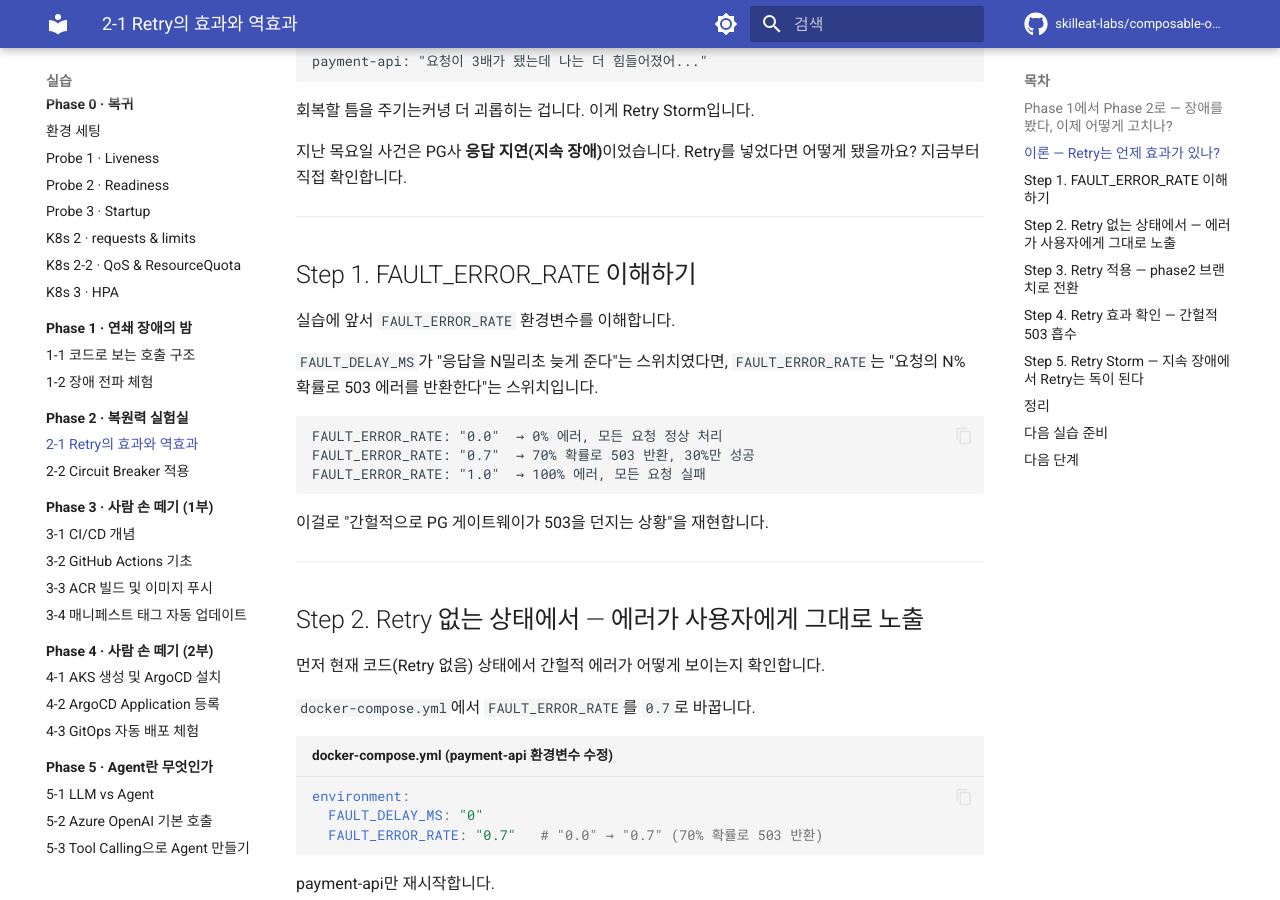
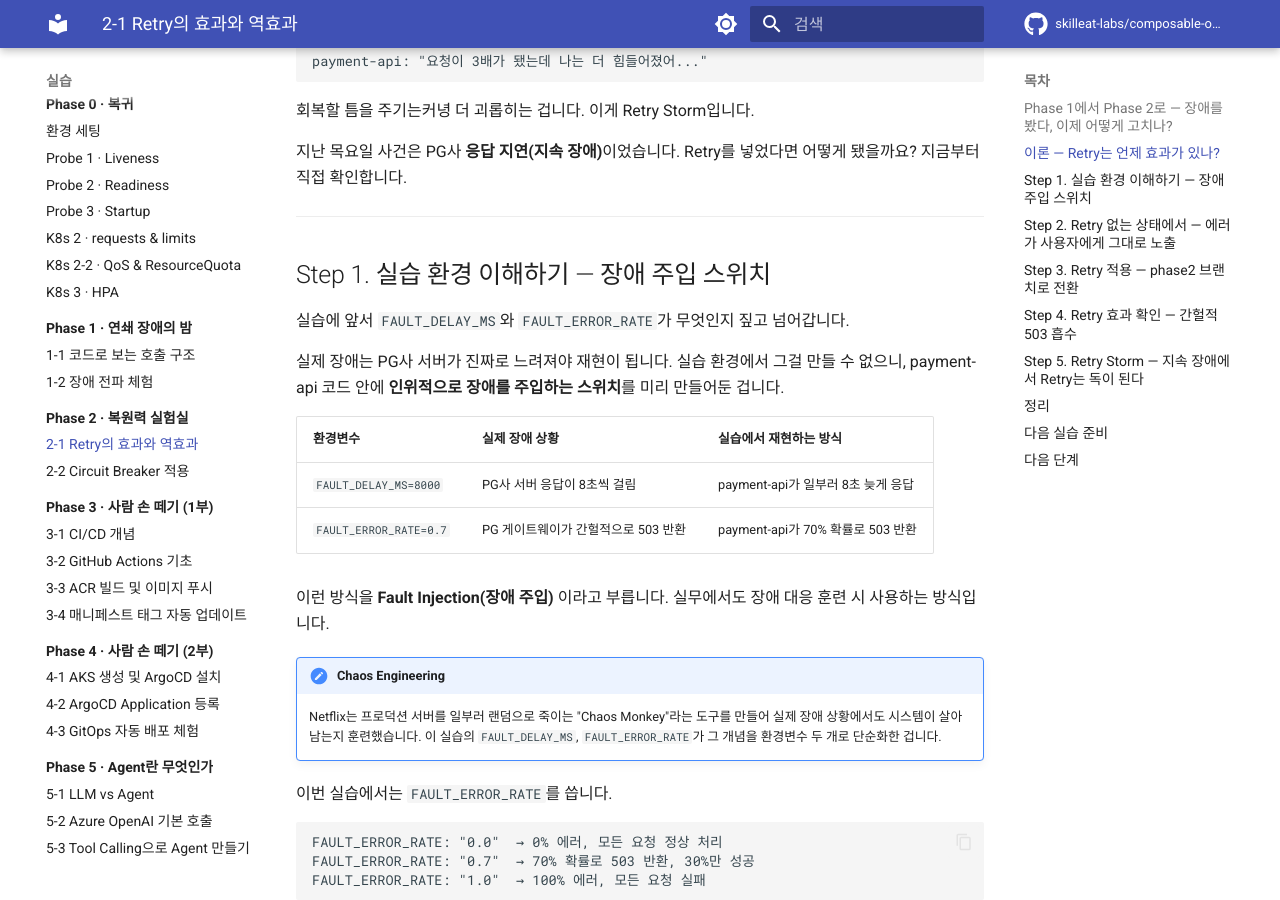
Before and after one commit to skilleat-labs/composable-ops-labs, an MkDocs documentation site: the page built from docs/phase-2/retry-and-storm.md, in a window 1280 px wide and 900 px high, scrolled down 1779 px. Built offline with MkDocs 1.6.1 and Material for MkDocs 9.7.7, drawn with Linux system fonts in a browser that asks for light colours; comment, search, counter and statistics services are not loaded.

Commit message:
feat: Fault Injection 개념 및 실제 장애 대응 표 추가
FAULT_DELAY_MS/FAULT_ERROR_RATE가 실제 어떤 장애를 재현하는지
실제 장애 vs 실습 방식 비교 표로 정리. Chaos Engineering note 추가.

Co-Authored-By: Claude Sonnet 4.6 <noreply@anthropic.com>

````diff
--- a/docs/phase-2/retry-and-storm.md
+++ b/docs/phase-2/retry-and-storm.md
@@ -82,12 +82,25 @@ Retry를 넣었다면 어떻게 됐을까요? 지금부터 직접 확인합니
 
 ---
 
-## Step 1. FAULT_ERROR_RATE 이해하기
+## Step 1. 실습 환경 이해하기 — 장애 주입 스위치
 
-실습에 앞서 `FAULT_ERROR_RATE` 환경변수를 이해합니다.
+실습에 앞서 `FAULT_DELAY_MS`와 `FAULT_ERROR_RATE`가 무엇인지 짚고 넘어갑니다.
 
-`FAULT_DELAY_MS`가 "응답을 N밀리초 늦게 준다"는 스위치였다면,
-`FAULT_ERROR_RATE`는 "요청의 N% 확률로 503 에러를 반환한다"는 스위치입니다.
+실제 장애는 PG사 서버가 진짜로 느려져야 재현이 됩니다. 실습 환경에서 그걸 만들 수 없으니, payment-api 코드 안에 **인위적으로 장애를 주입하는 스위치**를 미리 만들어둔 겁니다.
+
+| 환경변수 | 실제 장애 상황 | 실습에서 재현하는 방식 |
+| --- | --- | --- |
+| `FAULT_DELAY_MS=8000` | PG사 서버 응답이 8초씩 걸림 | payment-api가 일부러 8초 늦게 응답 |
+| `FAULT_ERROR_RATE=0.7` | PG 게이트웨이가 간헐적으로 503 반환 | payment-api가 70% 확률로 503 반환 |
+
+이런 방식을 **Fault Injection(장애 주입)** 이라고 부릅니다. 실무에서도 장애 대응 훈련 시 사용하는 방식입니다.
+
+!!! note "Chaos Engineering"
+    Netflix는 프로덕션 서버를 일부러 랜덤으로 죽이는 "Chaos Monkey"라는 도구를 만들어
+    실제 장애 상황에서도 시스템이 살아남는지 훈련했습니다.
+    이 실습의 `FAULT_DELAY_MS`, `FAULT_ERROR_RATE`가 그 개념을 환경변수 두 개로 단순화한 겁니다.
+
+이번 실습에서는 `FAULT_ERROR_RATE`를 씁니다.
 
 ```text
 FAULT_ERROR_RATE: "0.0"  → 0% 에러, 모든 요청 정상 처리
````
